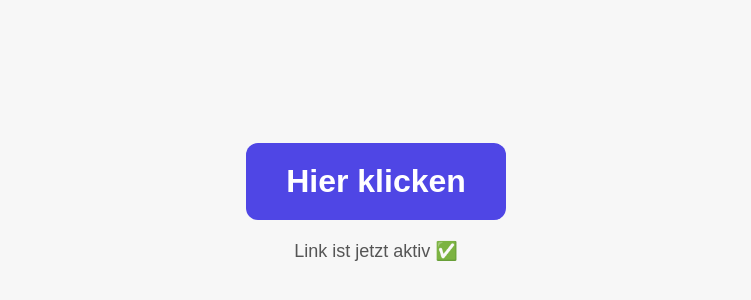
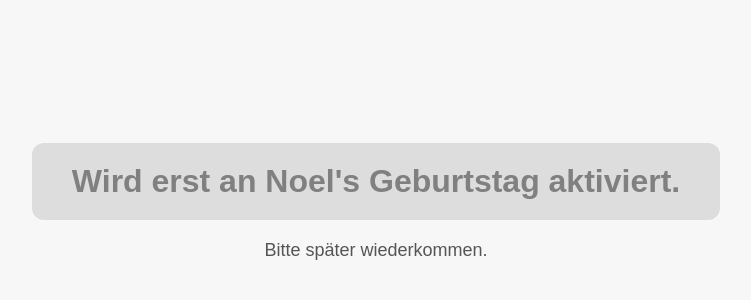
Before and after one commit to rmhapme/rmhapme.github.io, a plain HTML site: page index.html in a window 1280 px wide. Shown: the part 218-518 px from the top of the page, without its empty margins (264-1015 px from the left). Drawn offline with Linux system fonts and the light colour scheme.

Commit message:
Update index.html

```diff
--- a/index.html
+++ b/index.html
@@ -59,7 +59,7 @@
     const message = document.getElementById("message");
 
     const today = new Date();
-    const targetDate = new Date(2026, 1, 19);
+    const targetDate = new Date(2026, 1, 21);
 
     if (today >= targetDate) {
       link.classList.add("active");
```
